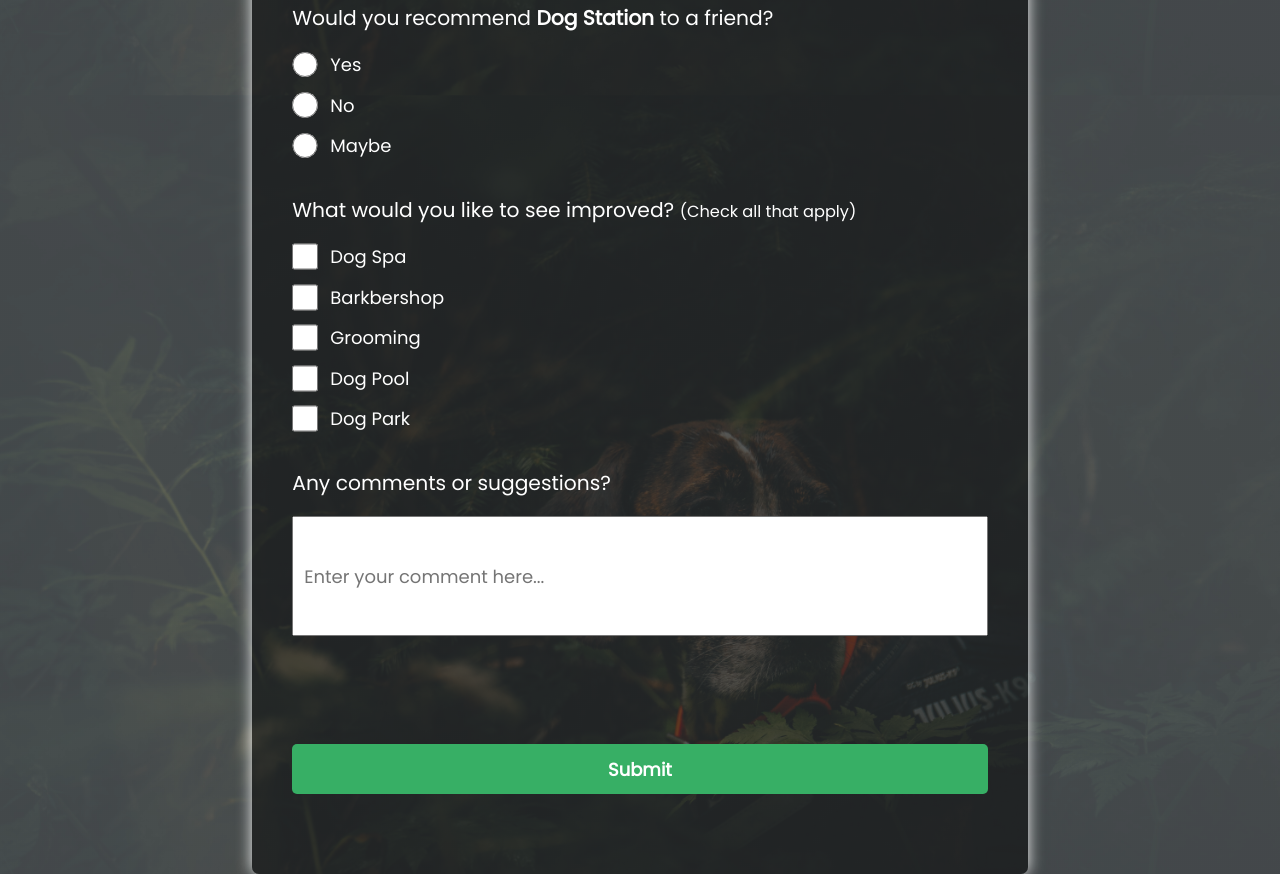
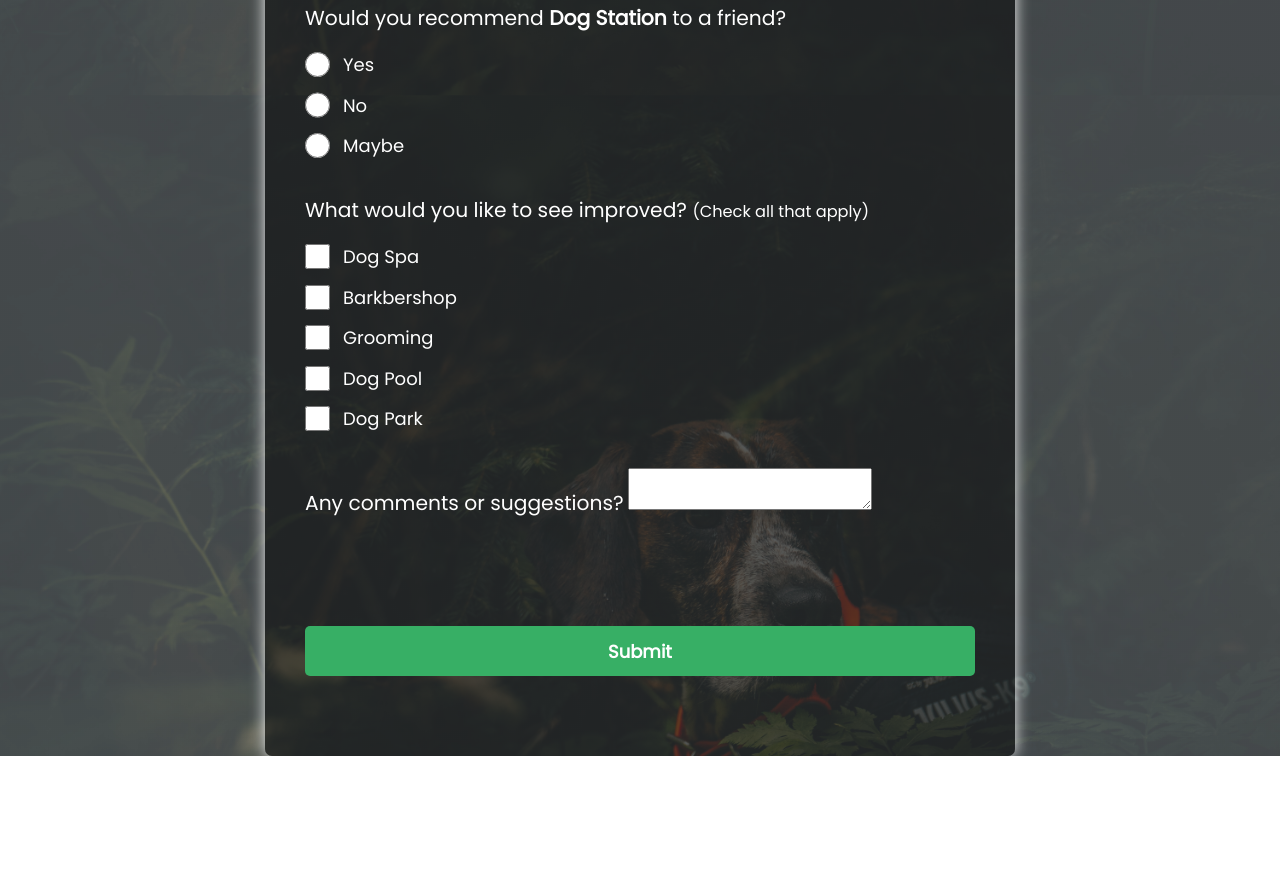
Before and after one commit to ivanf-12/Survey-Form, a plain HTML site: page index.html in a window 1280 px wide. Shown: the part 758-1632 px from the top of the page. After the commit the page ends 1514 px from the top, so only its background shows below. Drawn offline with Linux system fonts and the light colour scheme.

Commit message:
Update index.html

```diff
--- a/index.html
+++ b/index.html
@@ -71,9 +71,9 @@
           <input type="checkbox" name="park">Dog Park</input>
         </div>
       </div>
-      <div class="input-group">
-        <label>Any comments or suggestions?</label>
-        <input type="textarea" placeholder="Enter your comment here...">
+      <div id="textareacontainer" class="input-group">
+        <label for="comments">Any comments or suggestions?</label>
+        <textarea id="comments" name="comments"></textarea>
       </div>
       <div class="input-group-submit">
         <input type="submit">
```
